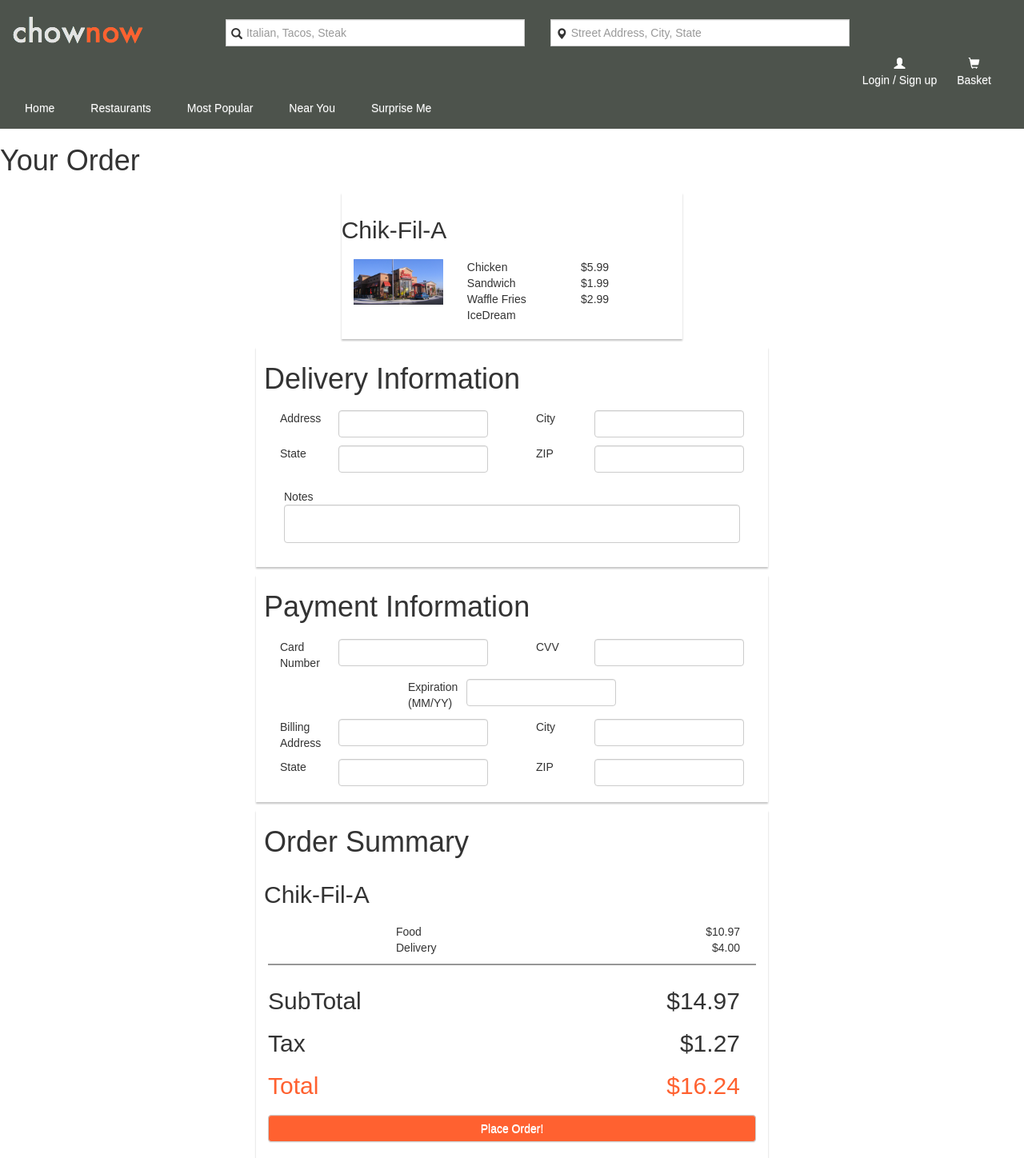
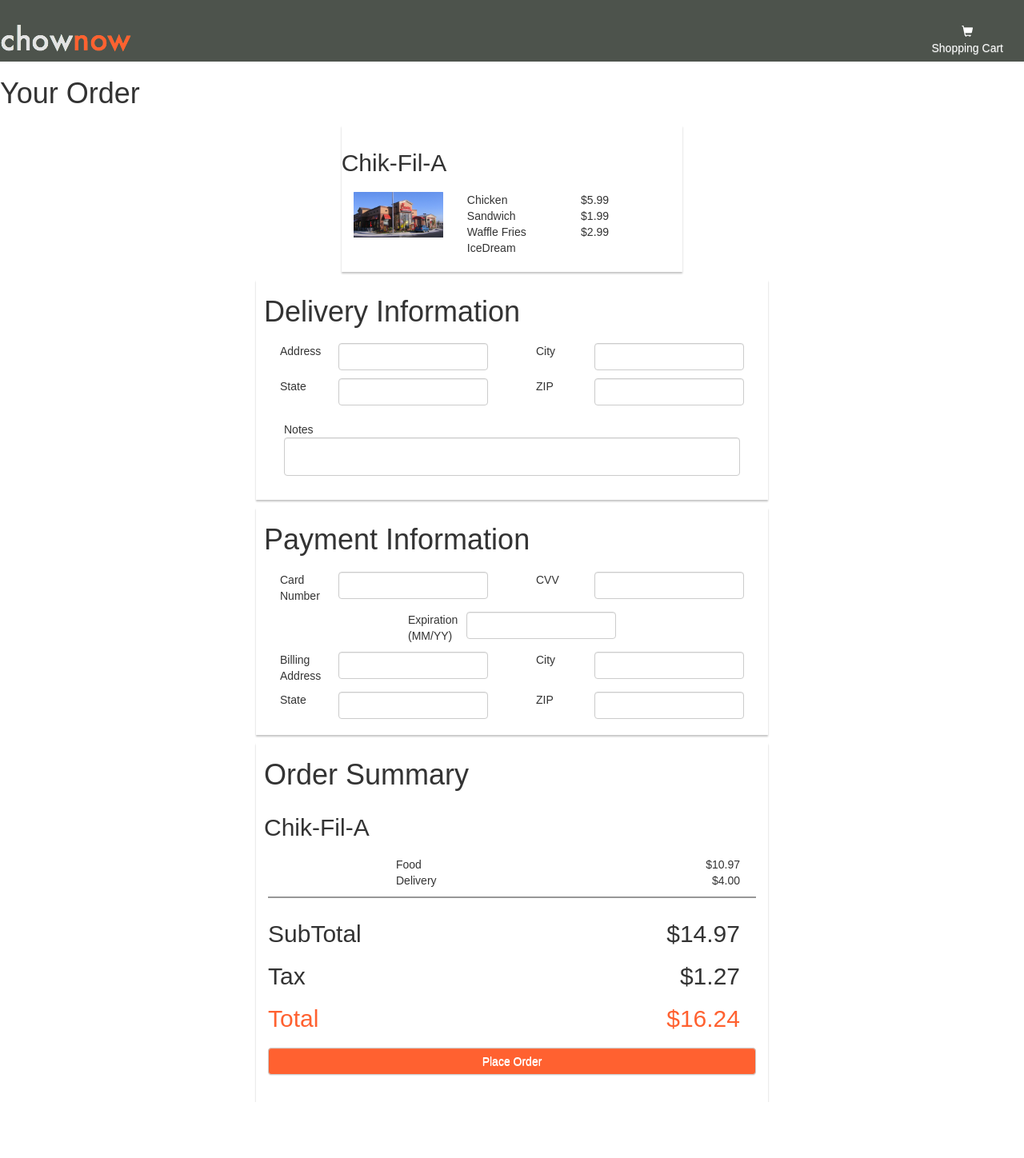
Before and after one commit to cam1911/HCI-Project, a plain HTML site: page views/order.html in a window 1280 px wide. Shown: the whole page at 80% size. After the commit the page ends 1378 px from the top, so only its background shows below. Drawn offline with nearby package versions, Linux system fonts and the light colour scheme.

Commit message:
Added successful order submit page

```diff
--- a/views/order.html
+++ b/views/order.html
@@ -15,36 +15,19 @@
 <body ng-App="chowNow">
   <nav class="navbar navbar-custom">
     <div class="container-fluid">
+      <div class="row">
         <div class="navbar-header">
           <a class="navbar-brand" href="home.html">
             <img alt="Brand" src="../assets/images/logo.png">
           </a>
         </div>
-			<form class="navbar-form navbar-left" role="search">
-				<div class="form-group">
-					<i class="glyphicon glyphicon-search"></i>
-					<input type="text" class="form-control" placeholder="Italian, Tacos, Steak">
-					<i class="glyphicon glyphicon-map-marker"></i>
-					<input type="text" class="form-control" placeholder="Street Address, City, State">
-				</div>
-			</form>
         <ul class="nav navbar-nav navbar-right">
           <li>
-					<i class="glyphicon glyphicon-user"></i>
-					<a href="">Login / Sign up</a>
-				</li>
-				<li>
             <i class="glyphicon glyphicon-shopping-cart"></i>
-					<a href="">Basket</a>
+            <a href="cart.html">Shopping Cart</a>
           </li>
         </ul>
-			<ul class="nav navbar-nav" id="nav-bottom-row">
-				<li><a href="home.html">Home</a></li>
-				<li><a class="active" href="restaurants.html">Restaurants</a></li>
-				<li><a href="restaurants.html">Most Popular</a></li>
-				<li><a href="restaurants.html">Near You</a></li>
-				<li><a href="restaurants.html">Surprise Me</a></li>
-			</ul>
+      </div>
     </div>
   </nav>
 
@@ -252,9 +235,9 @@
             </div>
           </div>
           <div class="row">
-            <div class="col-sm-12">
-              <button type="button" class="btn btn-default">Place Order!</button>
-            </div>
+            <form class="col-sm-12" action="thanks.html">
+              <button type="submit" class="btn btn-default">Place Order</button>
+            </form>
           </div>
         </div>
       </div>
```
Also changed, not shown: views/cart.html (+23 -6 lines), views/thanks.html (added, +32 -0 lines). Lines whose indentation alone changed are shown as unchanged.
